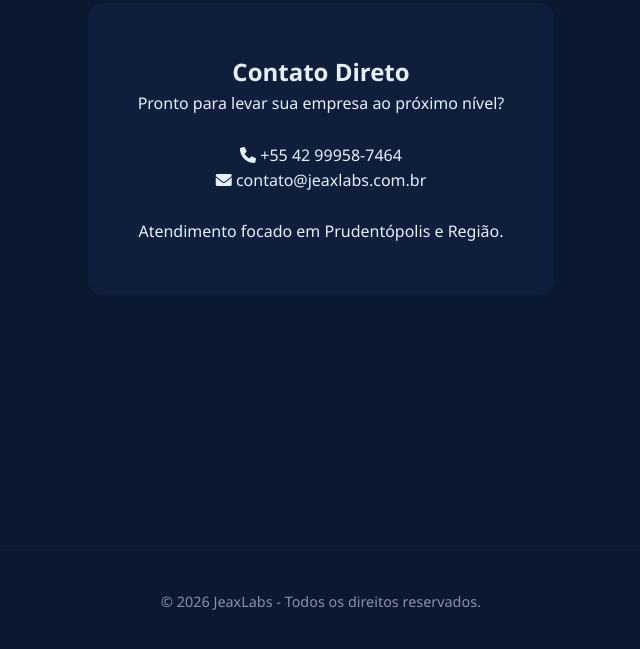
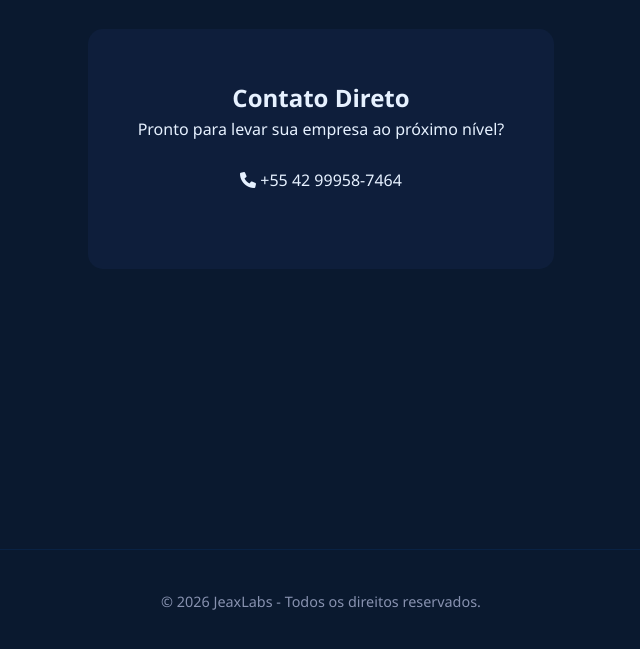
Before and after one commit to jeanlucaxs/lalalalala, a plain HTML site: page index.html in a window 1280 px wide. Shown: the part 3451-4100 px from the top of the page, without its empty margins (319-959 px from the left). Drawn offline with Linux system fonts and the light colour scheme.

Commit message:
Update index.html

```diff
--- a/index.html
+++ b/index.html
@@ -254,9 +254,7 @@
             <p>Pronto para levar sua empresa ao próximo nível?</p>
             <br>
             <p><i class="fas fa-phone"></i> +55 42 99958-7464</p>
-            <p><i class="fas fa-envelope"></i> contato@jeaxlabs.com.br</p>
             <br>
-            <p>Atendimento focado em Prudentópolis e Região.</p>
         </div>
     </section>
 
```
